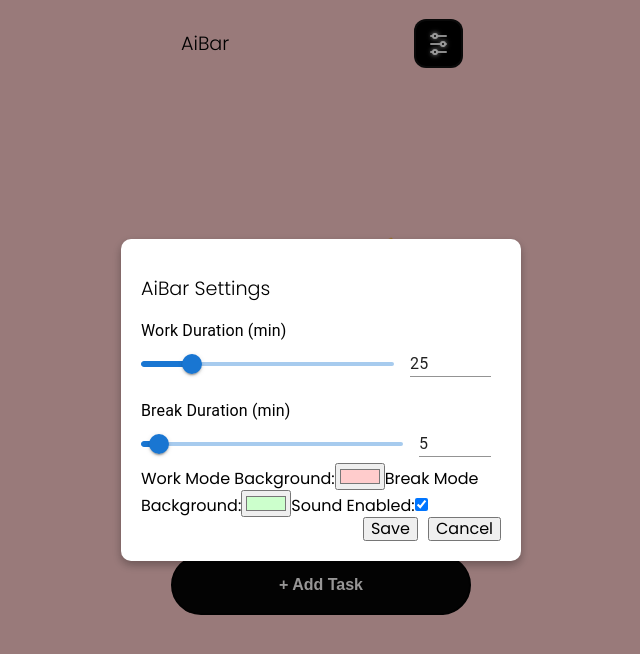
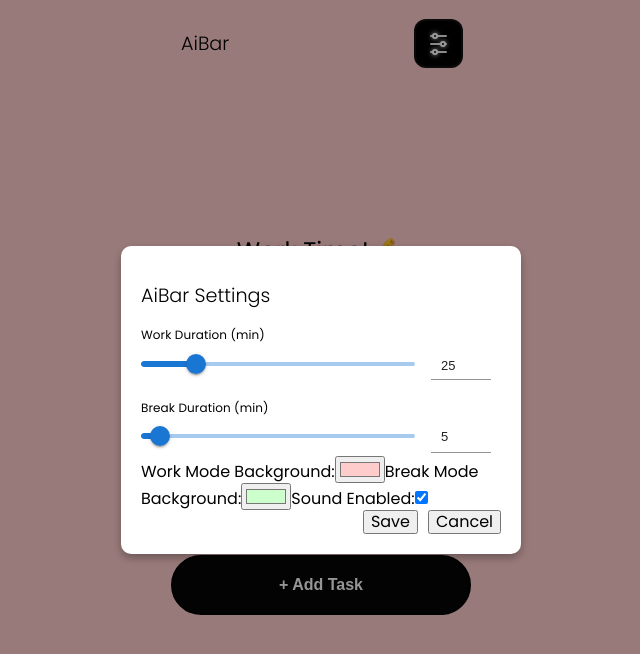
Before and after one commit to Sam0420/AiBar, a React (Vite) app: page / in a window 1280 px wide. Both pictures are taken after a click on the button 757 px from the left and 43 px from the top of the page. Shown: the top 654 px of the page, without its empty margins (319-959 px from the left). Built offline with nearby package versions, Linux system fonts and the light colour scheme; a web font is replaced by a local one.

Commit message:
Customized the slider input to my settings

```diff
--- a/src/components/TimerSetting.css
+++ b/src/components/TimerSetting.css
@@ -38,21 +38,3 @@
   .title{
     font-size: larger;
   }
-
-  .form-group {
-    display: flex;
-    align-items: center;
-    justify-content: space-between; /* ✅ Puts label & input side by side */
-    margin-bottom: 10px; /* ✅ Adds spacing between form groups */
-  }
-
-  .form-group label {
-    flex: 1; /* ✅ Allows the label to take available space */
-    font-size: 14px; /* ✅ Adjusts label font size */
-  }
-
-  .form-group input {
-    width: 60px; /* ✅ Shrinks input width */
-    padding: 5px; /* ✅ Adjusts padding to reduce height */
-    font-size: 14px;
-  }
--- a/src/components/TimerSetting.jsx
+++ b/src/components/TimerSetting.jsx
@@ -49,7 +49,12 @@ const TimerSettings = ({
 
           {/* Work Duration Slider */}
           <Box sx={{ width: 350 }}>
-            <Typography gutterBottom>Work Duration (min)</Typography>
+          <Typography
+          gutterBottom
+          sx={{ fontSize: "12px", fontWeight: "normal", fontFamily: "Poppins, sans-serif" }}
+          >
+          Work Duration (min)
+          </Typography>
             <Grid container spacing={2} alignItems="center">
               <Grid item xs>
                 <Slider
@@ -63,8 +68,14 @@ const TimerSettings = ({
               </Grid>
               <Grid item>
                 <Input
+                  sx={{
+                    fontSize: "13px",
+                    fontFamily: "sans-serif",
+                    width: "60px",  // Adjust width if needed
+                    padding: "5px 10px", // ✅ Ensure enough padding inside
+                  }}
                   value={workDuration}
-                  size="small"
+                  size="medium"
                   onChange={handleWorkInputChange}
                   inputProps={{
                     step: 1,
@@ -80,7 +91,12 @@ const TimerSettings = ({
 
           {/* Break Duration Slider */}
           <Box sx={{ width: 350, marginTop: 2 }}>
-            <Typography gutterBottom>Break Duration (min)</Typography>
+          <Typography
+          gutterBottom
+          sx={{ fontSize: "12px", fontWeight: "normal", fontFamily: "Poppins, sans-serif" }}
+          >
+          Break Duration (min)
+          </Typography>
             <Grid container spacing={2} alignItems="center">
               <Grid item xs>
                 <Slider
@@ -94,6 +110,12 @@ const TimerSettings = ({
               </Grid>
               <Grid item>
                 <Input
+                  sx={{
+                    fontSize: "13px",
+                    fontFamily: "sans-serif",
+                    width: "60px",  // Adjust width if needed
+                    padding: "5px 10px", // ✅ Ensure enough padding inside
+                  }}
                   value={breakDuration}
                   size="small"
                   onChange={handleBreakInputChange}
```
